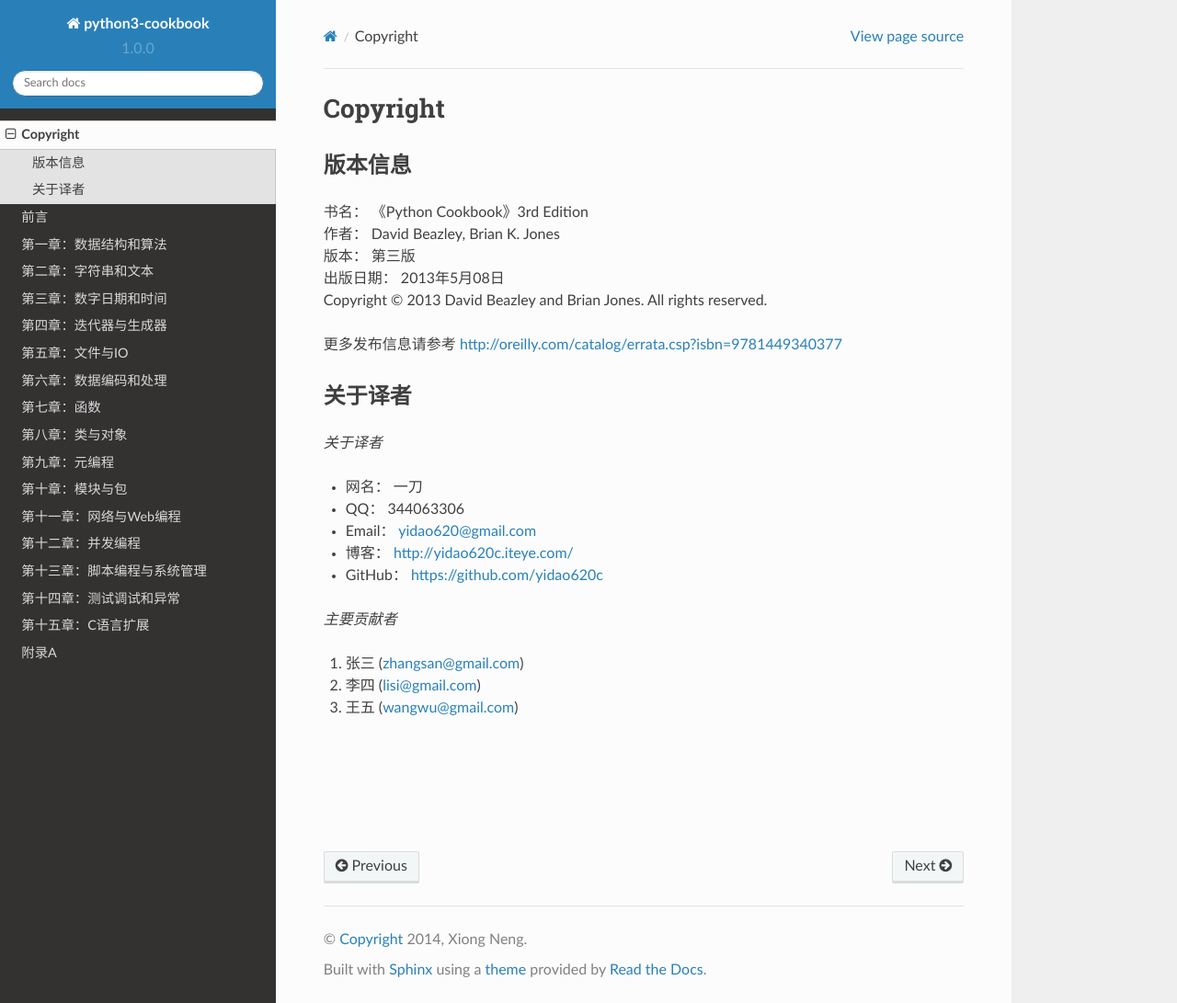
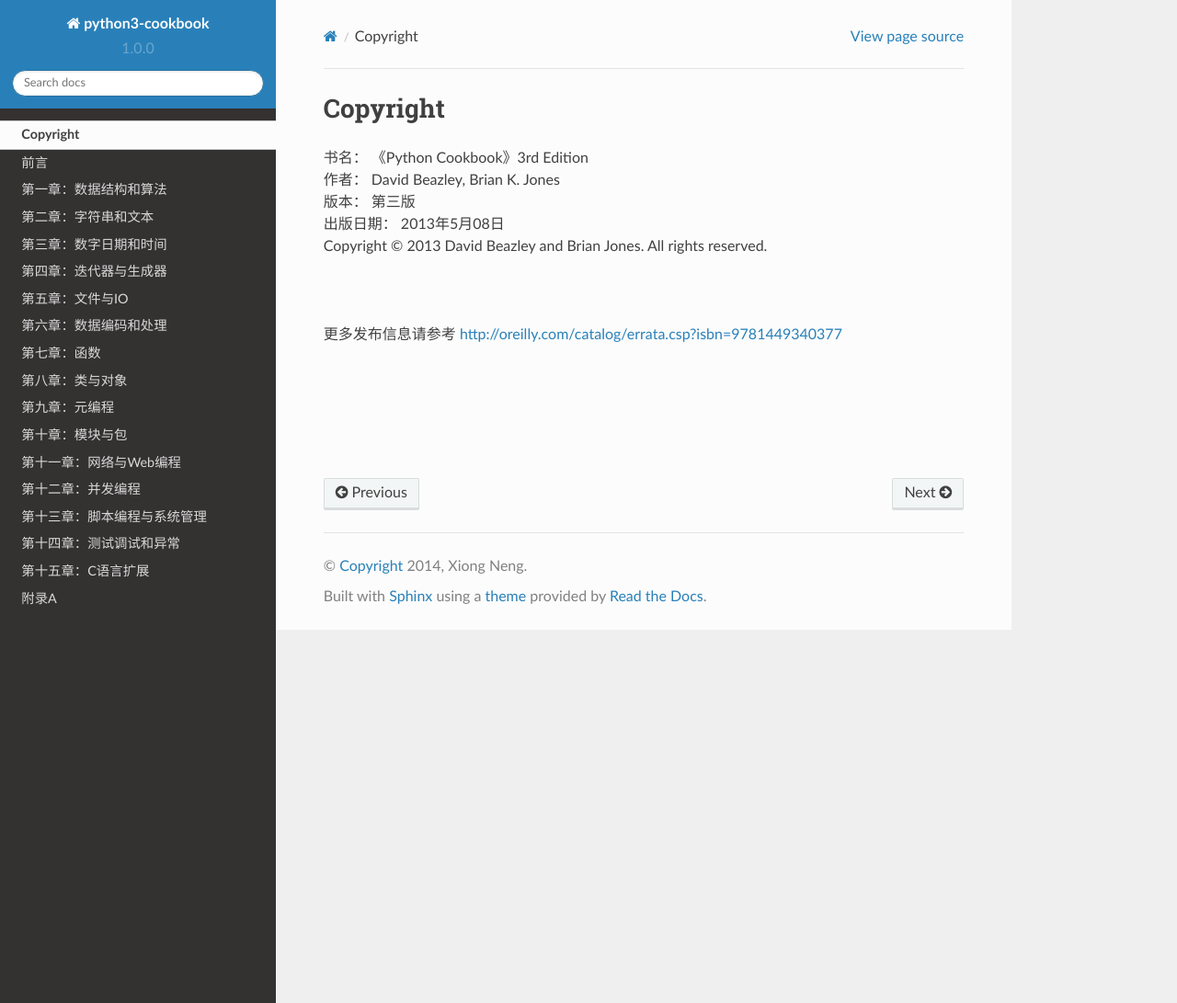
Before and after one commit to yidao620c/python3-cookbook, a Sphinx documentation site: the page built from source/copyright.rst, in a window 1280 px wide and 1091 px high. Shown: the whole window at 92% size. Built offline with Sphinx 7.4.7 and the Read the Docs theme 2.0.0, drawn with Linux system fonts in a browser that asks for light colours; pages that are not in the unit, such as notebooks, are missing from menus.

Commit message:
重组结构

```diff
--- a/source/copyright.rst
+++ b/source/copyright.rst
@@ -2,33 +2,15 @@
 Copyright
 ====================
 
---------------
-版本信息
---------------
 | 书名：    《Python Cookbook》3rd Edition
 | 作者：     David Beazley, Brian K. Jones
 | 版本：     第三版
 | 出版日期： 2013年5月08日
 | Copyright © 2013 David Beazley and Brian Jones. All rights reserved.
 
+|
+
 更多发布信息请参考 http://oreilly.com/catalog/errata.csp?isbn=9781449340377
-
---------------
-关于译者
---------------
-*关于译者*
-
-* 网名：    一刀
-* QQ：      344063306
-* Email：   yidao620@gmail.com
-* 博客：    http://yidao620c.iteye.com/
-* GitHub：  https://github.com/yidao620c
-
-*主要贡献者*
-
-1. 张三 (zhangsan@gmail.com)
-2. 李四 (lisi@gmail.com)
-3. 王五 (wangwu@gmail.com)
 
 |
 |
--- a/source/index.rst
+++ b/source/index.rst
@@ -16,3 +16,4 @@
    copyright
    preface
    chapters/*
+   aboutme
```
